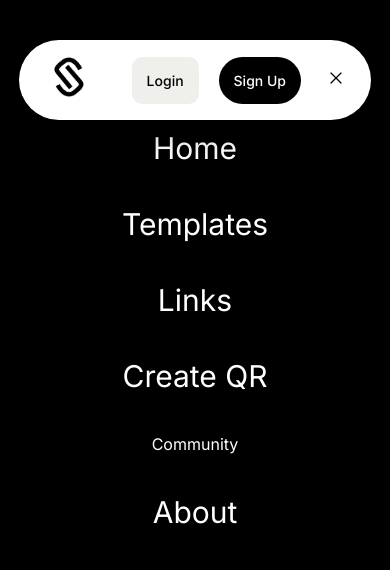
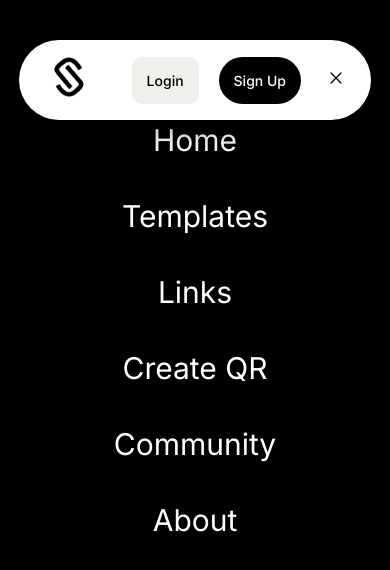
Before and after one commit to patto220048/IG22-qr-link, a React (Vite) app in the folder fontend/: page / in a window 390 px wide. Both pictures are taken after a click on the element 336 px from the left and 80 px from the top of the page. Shown: the top 570 px of the page. Built offline with nearby package versions, Linux system fonts and the light colour scheme.

Commit message:
fix reponsive nav moblie

```diff
--- a/fontend/src/layouts/nav/Navbar.jsx
+++ b/fontend/src/layouts/nav/Navbar.jsx
@@ -100,7 +100,7 @@ function Navbar() {
                         </NavLink>
 
                         <li className="nav-link-mobile_items qr1">Create QR</li>
-                        <li className="nav-link_items">Community</li>
+                        <li className="nav-link-mobile_items commuity">Community</li>
 
                         <li className="nav-link-mobile_items about1">About</li>
                     </ul>
--- a/fontend/src/layouts/nav/navbav.scss
+++ b/fontend/src/layouts/nav/navbav.scss
@@ -318,8 +318,12 @@
                    animation: slidein_item 700ms cubic-bezier(0.075, 0.82, 0.165, 1);
 
                 }
+                .commuity{
+                   animation: slidein_item 900ms cubic-bezier(0.075, 0.82, 0.165, 1);
+
+                }
                 .about1{
-                   animation: slidein_item 900ms cubic-bezier(0.075, 0.82, 0.165, 1);
+                   animation: slidein_item 1100ms cubic-bezier(0.075, 0.82, 0.165, 1);
 
                 }
             }
```
